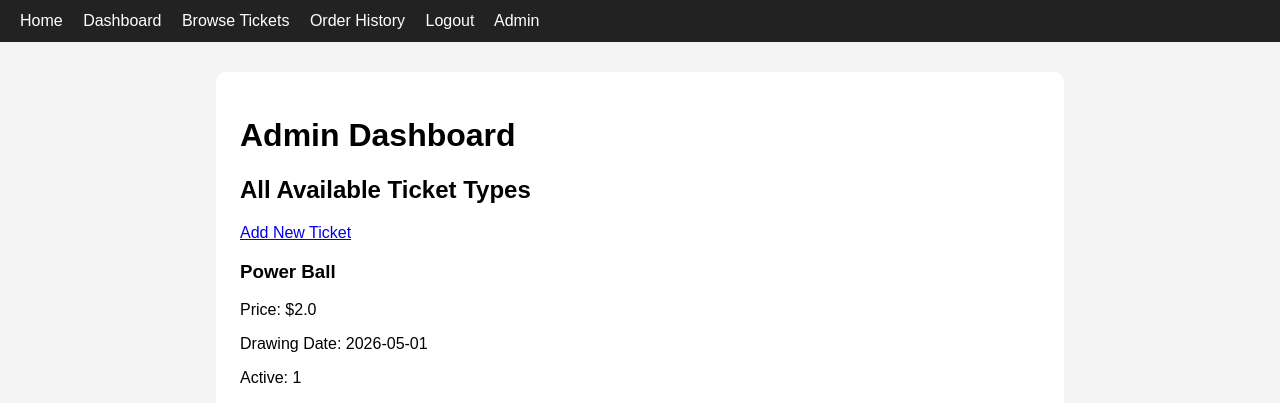
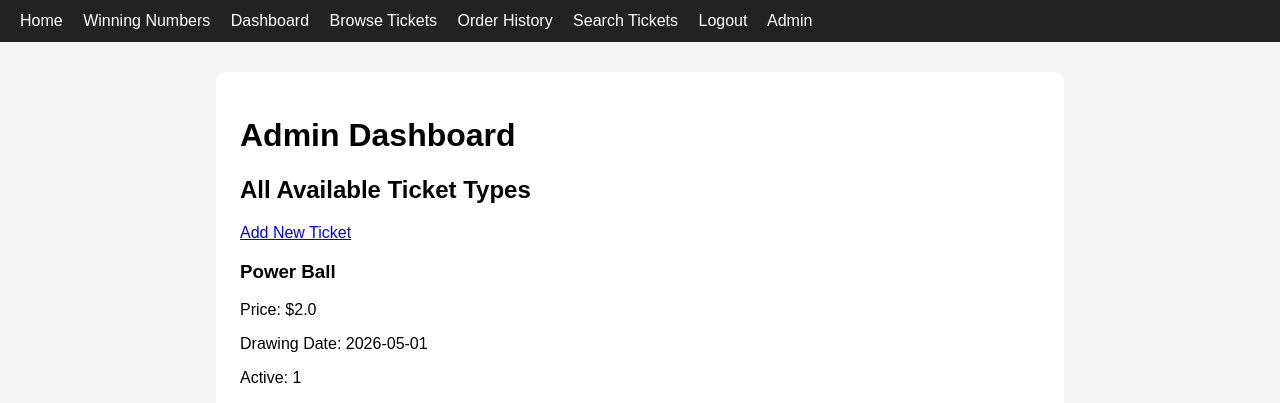
Before and after one commit to Masaki0211/Lottery-Purchase-System, a Flask app: page /admin in a window 1280 px wide. Shown: the top 403 px of the page. Run offline with Flask 3, Linux system fonts and the light colour scheme; the visitor is signed in with stand-in values (Sample User, id 1); data comes from the database, SQL or seed files in the repository.

Commit message:
Update base.html

```diff
--- a/lottery-purchase-system/templates/base.html
+++ b/lottery-purchase-system/templates/base.html
@@ -9,11 +9,13 @@
 <body>
     <nav>
         <a href="{{ url_for('index') }}">Home</a>
+        <a href="{{ url_for('winning_numbers') }}">Winning Numbers</a>
 
         {% if session.get('user_id') %}
             <a href="{{ url_for('dashboard') }}">Dashboard</a>
             <a href="{{ url_for('tickets') }}">Browse Tickets</a>
             <a href="{{ url_for('orders') }}">Order History</a>
+            <a href="{{ url_for('search') }}">Search Tickets</a>
             <a href="{{ url_for('logout') }}">Logout</a>
             {% if session.get('role') == 'admin' %}
             <a href="{{ url_for('admin_dashboard') }}">Admin</a>
```
